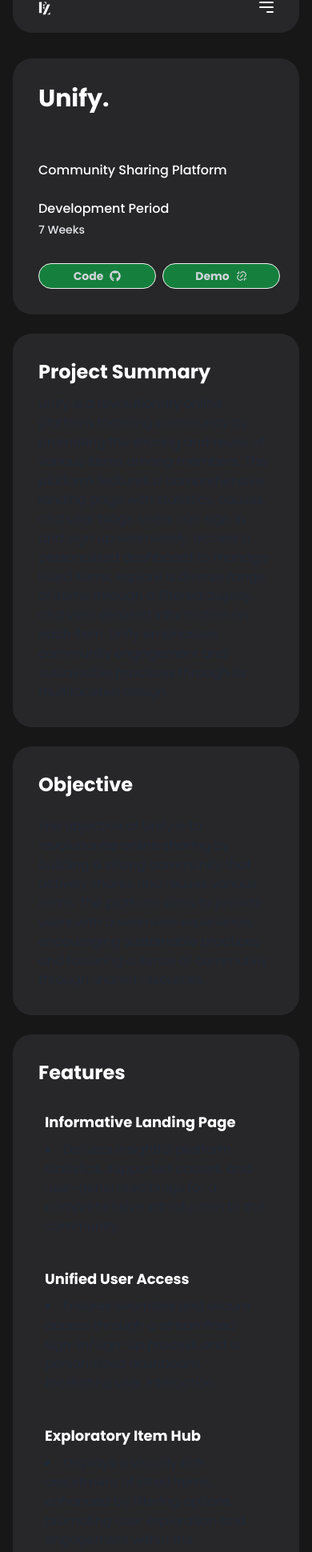
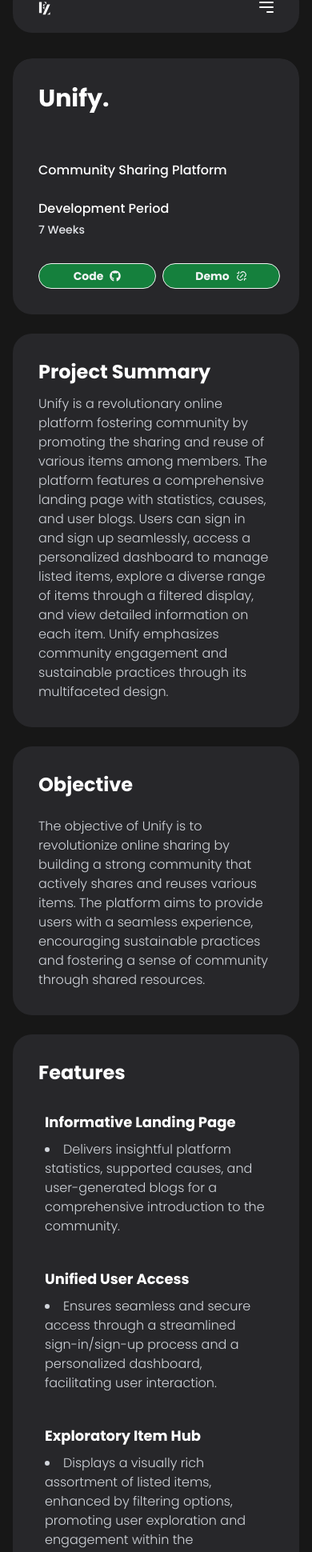
Before and after one commit to farouk26/my-portfolio, a Next.js app: page /projects/unify in a window 390 px wide. Shown: the part 39-1979 px from the top of the page at 80% size. Built offline with nearby package versions, Linux system fonts and the light colour scheme.

Commit message:
fix(project enhancement): fix paragraph colors and buttons
fixed paragraph colors that were appearing blue in mobiles

fix #21

```diff
--- a/src/components/Cards/ProjectDetailsCard.jsx
+++ b/src/components/Cards/ProjectDetailsCard.jsx
@@ -42,7 +42,7 @@ function ProjectDetailsCard({
                 href={githubUrl}
                 rel="noopener noreferrer"
                 target="_blank"
-                className="btn btn-sm w-1/2 lg:w-24 bg-green-700 text-gray-300 hover:bg-blue-600 hover:text-gray-300 self-end rounded-3xl"
+                className="btn btn-sm w-1/2 lg:w-24 bg-green-700 text-gray-100 hover:bg-blue-600 hover:text-gray-100 self-end rounded-3xl"
               >
                 Code <FaGithub className="text-md" />
               </a>
@@ -50,7 +50,7 @@ function ProjectDetailsCard({
                 href={demoUrl}
                 rel="noopener noreferrer"
                 target="_blank"
-                className="btn btn-sm w-1/2 lg:w-28 bg-green-700  text-gray-300 hover:bg-blue-600 hover:text-gray-300 self-end rounded-3xl"
+                className="btn btn-sm w-1/2 lg:w-28 bg-green-700  text-gray-100 hover:bg-blue-600 hover:text-gray-100 self-end rounded-3xl"
               >
                 Demo <RiLinkUnlink className="text-md" />
               </a>
@@ -62,7 +62,7 @@ function ProjectDetailsCard({
       <div className="min-h-fit lg:h-64 bg-zinc-800 rounded-3xl p-4 lg:p-6">
         <div className="flex flex-col gap-3 p-4 justify-center h-full w-full">
           <h1 className="text-2xl text-white font-bold">Project Summary</h1>
-          <p className="text-md font-light">{projectSummary}</p>
+          <p className="text-md font-light text-gray-300">{projectSummary}</p>
         </div>
       </div>
       <div className="min-h-fit w-full flex lg:flex-row flex-col gap-6">
@@ -70,7 +70,7 @@ function ProjectDetailsCard({
           <div className="lg:h-80 min-h-fit bg-zinc-800 rounded-3xl p-4 lg:p-6">
             <div className="flex flex-col gap-6  justify-center w-full h-full p-4">
               <h1 className="text-2xl font-bold text-white">Objective</h1>
-              <p className="text-md font-light">{objective}</p>
+              <p className="text-md font-light text-gray-300">{objective}</p>
             </div>
           </div>
           <div className="w-full min-h-fit p-4 lg:p-6 bg-zinc-800 rounded-3xl">
@@ -78,25 +78,33 @@ function ProjectDetailsCard({
               <h1 className="text-2xl text-white font-bold">Features</h1>
               <div className="flex flex-col gap-2 p-2">
                 <h1 className="text-lg text-white font-bold">{featureTitle}</h1>
-                <li className="font-light list-disc">{featureDescription}</li>
+                <li className="font-light list-disc text-gray-300">
+                  {featureDescription}
+                </li>
               </div>
               <div className="flex flex-col gap-2 p-2">
                 <h1 className="text-lg text-white font-bold">
                   {featureTitle_1}
                 </h1>
-                <li className="font-light list-disc">{featureDescription_1}</li>
+                <li className="font-light list-disc text-gray-300">
+                  {featureDescription_1}
+                </li>
               </div>
               <div className="flex flex-col gap-2 p-2">
                 <h1 className="text-lg text-white font-bold">
                   {featureTitle_2}
                 </h1>
-                <li className="font-light list-disc">{featureDescription_2}</li>
+                <li className="font-light list-disc text-gray-300">
+                  {featureDescription_2}
+                </li>
               </div>
               <div className="flex flex-col gap-2 p-2">
                 <h1 className="text-lg text-white font-bold">
                   {featureTitle_3}
                 </h1>
-                <li className="font-light list-disc">{featureDescription_3}</li>
+                <li className="font-light list-disc text-gray-300">
+                  {featureDescription_3}
+                </li>
               </div>
             </div>
           </div>
@@ -134,7 +142,7 @@ function ProjectDetailsCard({
       <div className="w-full min-h-fit p-4 lg:p-6 bg-zinc-800 rounded-3xl shadow-sm">
         <div className="w-full h-full  flex flex-col gap-2 p-4 ">
           <h1 className="text-2xl text-white font-bold">Results</h1>
-          <p className="font-light">{resultDescription}</p>
+          <p className="font-light text-gray-300">{resultDescription}</p>
         </div>
       </div>
     </div>
--- a/src/components/Cards/SocialsCard.jsx
+++ b/src/components/Cards/SocialsCard.jsx
@@ -3,16 +3,16 @@ import React from "react"
 function SocialsCard({ Icon, socialName, Url }) {
   return (
     <div className="w-full min-h-fit">
-      <div className="flex gap-4 items-center w-full shadow-sm bg-zinc-800 rounded-2xl p-4">
+      <div className="w-full shadow-sm bg-zinc-800 rounded-2xl p-4">
         <a
           href={Url}
-          className="hover:scale-125 transition duration-500 cursor-pointer"
           rel="noopener noreferrer"
           target="_blank"
+          className="flex gap-4 items-center hover:scale-105 transition duration-500 cursor-pointer"
         >
           <span className="text-2xl text-white">{Icon}</span>
+          <p className="text-lg text-white w-full">{socialName}</p>
         </a>
-        <p className="text-lg font-semibold text-white w-full">{socialName}</p>
       </div>
     </div>
   )
--- a/src/components/Cards/StackCard.jsx
+++ b/src/components/Cards/StackCard.jsx
@@ -7,7 +7,7 @@ function StackCard({ title, description, imageUrl }) {
         <figure className="w-16 h-16">
           <Image
             src={imageUrl}
-            alt=""
+            alt="skill img"
             height={500}
             width={500}
             className="w-full h-full object-cover"
@@ -15,7 +15,7 @@ function StackCard({ title, description, imageUrl }) {
         </figure>
         <div className="flex flex-col gap-3 w-full px-4">
           <h1 className="text-2xl text-white font-bold">{title}</h1>
-          <p className="text-md">{description}</p>
+          <p className="text-md text-gray-200">{description}</p>
         </div>
       </div>
     </div>
--- a/src/components/Form/index.jsx
+++ b/src/components/Form/index.jsx
@@ -49,19 +49,19 @@ function ContactForm() {
               type="text"
               name="user_name"
               placeholder="Full Name"
-              className="bg-zinc-800 rounded-xl text-sm p-4 h-14 w-full lg:w-1/2"
+              className="bg-zinc-800 rounded-xl text-sm text-white p-4 h-14 w-full lg:w-1/2"
               required
             />
             <input
               type="email"
               name="user_email"
               placeholder="Email"
-              className="bg-zinc-800 rounded-xl text-sm p-4 h-14 w-full lg:w-1/2"
+              className="bg-zinc-800 rounded-xl text-sm text-white p-4 h-14 w-full lg:w-1/2"
               pattern="[a-z0-9._%+-]+@[a-z0-9.-]+\.[a-z]{2,}$"
             />
           </div>
           <textarea
-            className="textarea rounded-2xl h-40 text-md bg-zinc-800"
+            className="textarea rounded-2xl text-white h-40 text-md bg-zinc-800"
             name="message"
             placeholder="Message"
             required
@@ -69,7 +69,7 @@ function ContactForm() {
           <button
             type="submit"
             value="Send"
-            className="btn bg-gray-200 text-black hover:bg-blue-500 hover:text-white rounded-2xl"
+            className="btn bg-green-700 text-white hover:bg-blue-600 hover:text-white rounded-2xl"
             disabled={isSending}
           >
             {isSending && (
--- a/src/pages/contact/index.jsx
+++ b/src/pages/contact/index.jsx
@@ -11,12 +11,16 @@ function ContactPage() {
       <div className="flex flex-col gap-6 min-h-fit w-full">
         {/* Header */}
         <div className="h-80 bg-zinc-800 rounded-3xl w-full p-6">
-          <div className="flex flex-col gap-3 justify-end p-4 h-full">
+          <div className="flex flex-col gap-3 justify-end p-4 h-full text-gray-300">
             <h1 className="text-3xl text-white uppercase font-bold">Contact</h1>
             <p className="text-md">
               Looking for a
-              <span className="text-white font-bold"> Collaboration ?</span>
-              Want to <span className="font-bold text-white">Hire Me ?</span>
+              <span className="text-green-400 font-bold">
+                {" "}
+                Collaboration ?{" "}
+              </span>
+              Want to{" "}
+              <span className="font-bold text-green-400">Hire Me ? </span>
               Send me a message!
             </p>
           </div>
--- a/src/pages/stack/index.jsx
+++ b/src/pages/stack/index.jsx
@@ -11,7 +11,9 @@ function StackPage() {
             <h1 className="md:text-3xl text-2xl uppercase text-white font-bold">
               Tech Skills
             </h1>
-            <p className="text-md">My top tools, languages and resources</p>
+            <p className="text-md text-gray-200">
+              My top tools, languages and resources
+            </p>
           </div>
         </div>
         <div className="w-full min-h-fit grid lg:grid-cols-3 md:grid-cols-2 grid-cols-1 gap-4">
```
Also changed, not shown: src/pages/index.jsx (+6 -6 lines).
